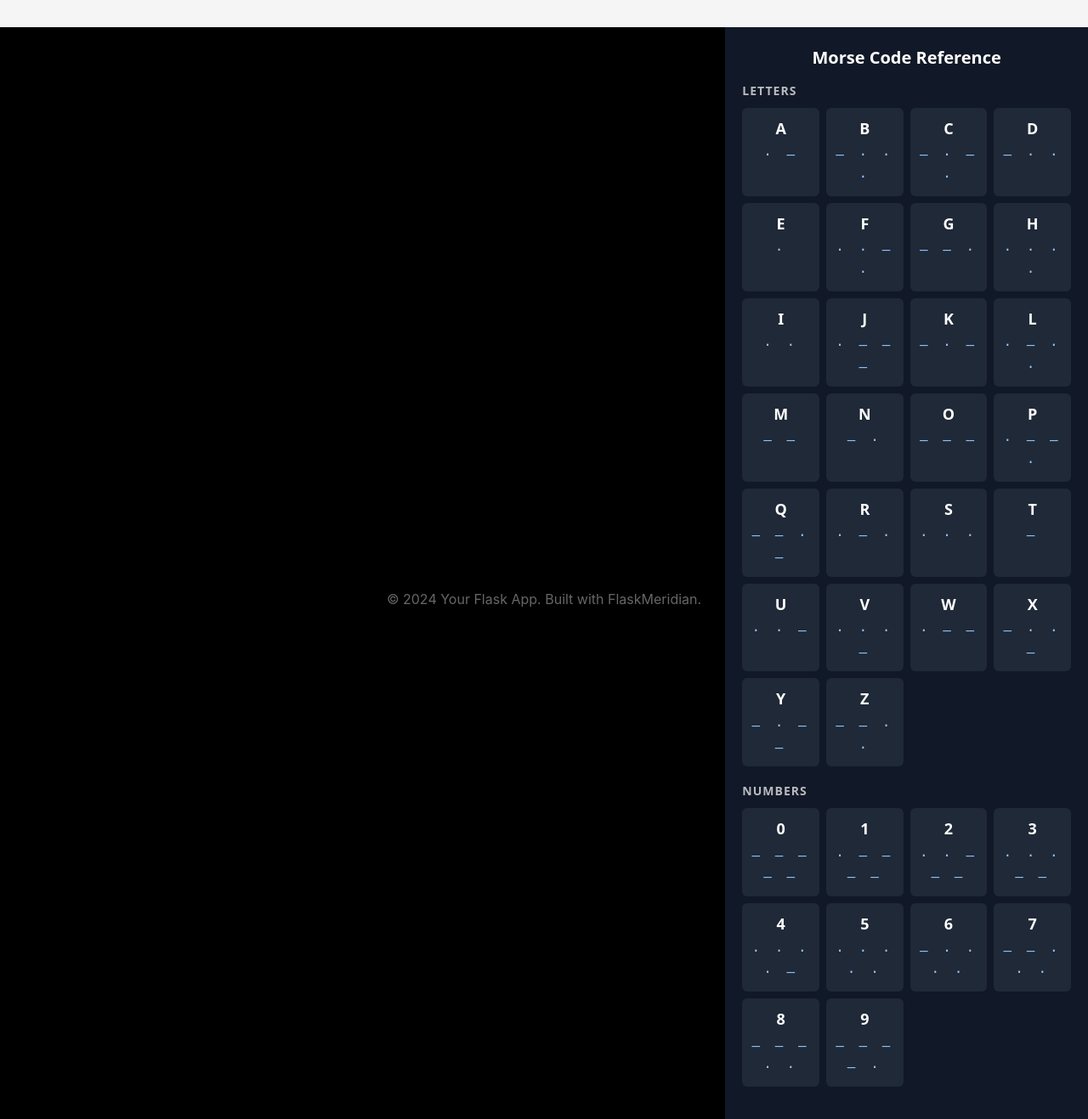
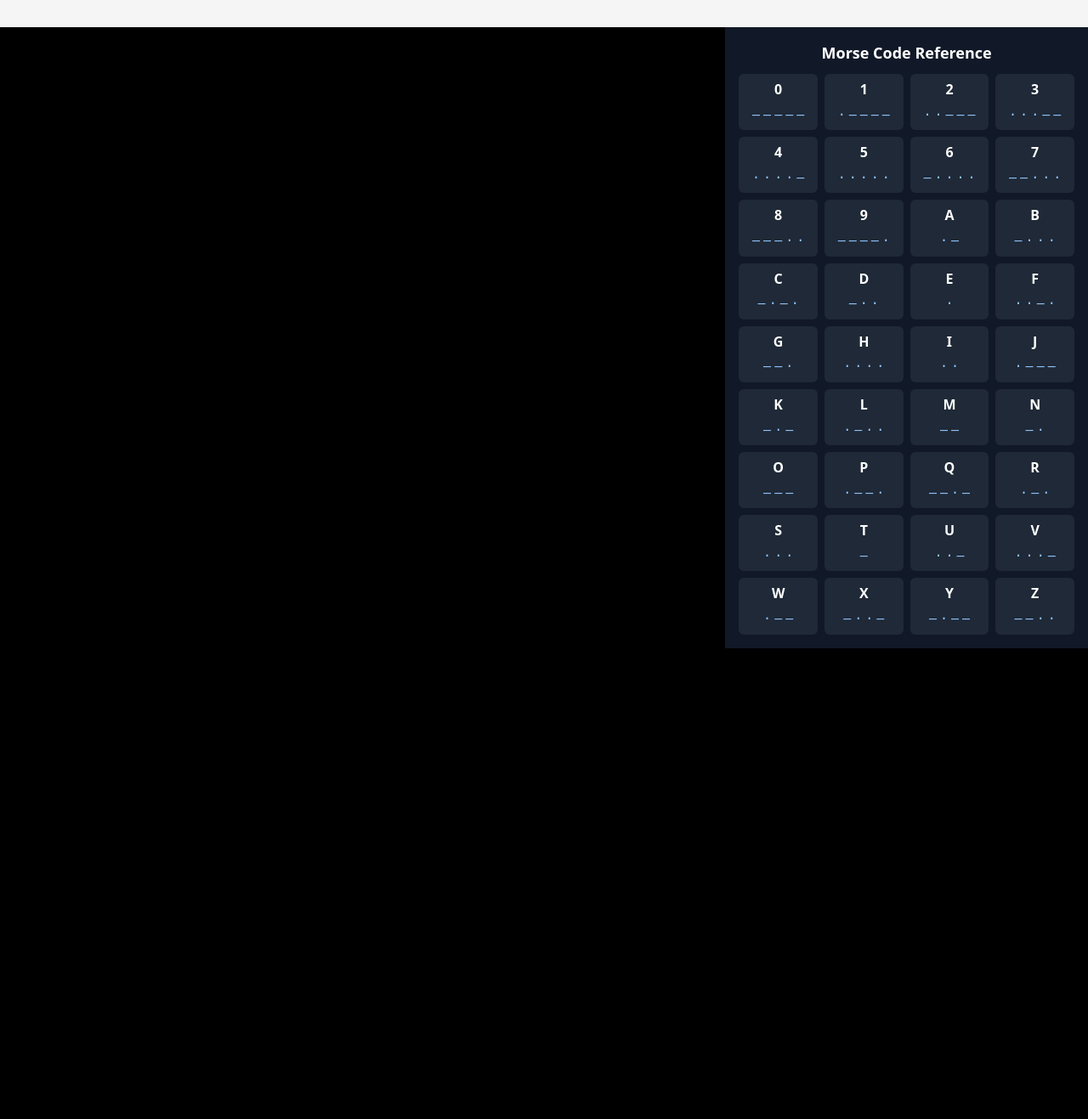
Before and after one commit to Zesuperaker/Accessibilitymorsecodesystem, a Flask app: page / in a window 1280 px wide. Shown: the part 123-1440 px from the top of the page at 85% size. After the commit the page ends 886 px from the top, so only its background shows below. Run offline with Flask 3, Linux system fonts and the light colour scheme.

Commit message:
Polish front end of index.html

```diff
--- a/templates/base.html
+++ b/templates/base.html
@@ -67,7 +67,6 @@
     </main>
 
     <footer class="container">
-        <p>&copy; 2024 Your Flask App. Built with FlaskMeridian.</p>
     </footer>
 
     <script src="{{ url_for('static', filename='js/script.js') }}"></script>
--- a/templates/index.html
+++ b/templates/index.html
@@ -5,7 +5,6 @@
 
 {% block extra_css %}
 <style>
-    /* Override base container styling */
     main.container {
         max-width: none;
         padding: 0;
@@ -35,60 +34,50 @@
         object-fit: cover;
     }
 
-    /* Accessible Morse Legend */
+    /* Compact Accessible Legend */
     .legend-section {
         background: #111827;
         color: white;
-        padding: 20px;
+        padding: 16px;
         display: flex;
         flex-direction: column;
-        justify-content: space-between;
+        justify-content: flex-start;
         font-family: system-ui, sans-serif;
     }
 
     .legend-title {
         text-align: center;
-        font-size: 20px;
+        font-size: 18px;
         font-weight: bold;
-        margin-bottom: 12px;
-    }
-
-    .legend-block {
-        margin-bottom: 18px;
-    }
-
-    .legend-block h3 {
-        font-size: 14px;
-        margin-bottom: 8px;
-        opacity: 0.7;
-        text-transform: uppercase;
-        letter-spacing: 1px;
+        margin-bottom: 10px;
     }
 
     .morse-grid {
         display: grid;
-        grid-template-columns: repeat(4, 1fr);
+        grid-template-columns: repeat(auto-fit, minmax(80px, 1fr));
         gap: 8px;
     }
 
     .morse-item {
         background: #1f2937;
-        padding: 10px 6px;
+        padding: 6px 4px;
         border-radius: 6px;
         text-align: center;
     }
 
     .morse-letter {
         font-weight: bold;
-        font-size: 18px;
-        margin-bottom: 4px;
+        font-size: 16px;
+        margin-bottom: 3px;
     }
 
     .morse-code {
-        font-size: 16px;
-        letter-spacing: 4px;
+        font-size: 15px;
         font-family: monospace;
         color: #93c5fd;
+        display: inline-flex;
+        gap: 4px; /* natural spacing between symbols */
+        justify-content: center;
     }
 
     @media (max-width: 900px) {
@@ -107,19 +96,8 @@
     </div>
 
     <div class="legend-section">
-        <div>
-            <div class="legend-title">Morse Code Reference</div>
-
-            <div class="legend-block">
-                <h3>Letters</h3>
-                <div class="morse-grid" id="lettersGrid"></div>
-            </div>
-
-            <div class="legend-block">
-                <h3>Numbers</h3>
-                <div class="morse-grid" id="numbersGrid"></div>
-            </div>
-        </div>
+        <div class="legend-title">Morse Code Reference</div>
+        <div class="morse-grid" id="morseGrid"></div>
     </div>
 
 </div>
@@ -141,35 +119,28 @@
         9: "----."
     };
 
-    const lettersGrid = document.getElementById("lettersGrid");
-    const numbersGrid = document.getElementById("numbersGrid");
+    const grid = document.getElementById("morseGrid");
 
     function convertToSymbols(code) {
         return code
-            .replace(/\./g, "· ")
-            .replace(/-/g, "– ")
-            .trim();
+            .replace(/\./g, "·")
+            .replace(/-/g, "–")
+            .split("")
+            .map(symbol => `<span>${symbol}</span>`)
+            .join("");
     }
 
     Object.entries(morseCode).forEach(([char, code]) => {
         const div = document.createElement("div");
         div.className = "morse-item";
 
-        const readable = convertToSymbols(code);
-
         div.innerHTML = `
             <div class="morse-letter">${char}</div>
-            <div class="morse-code">${readable}</div>
+            <div class="morse-code">${convertToSymbols(code)}</div>
         `;
 
-        // Screen reader friendly fallback
         div.setAttribute("aria-label", `${char} in morse code is ${code}`);
-
-        if (isNaN(char)) {
-            lettersGrid.appendChild(div);
-        } else {
-            numbersGrid.appendChild(div);
-        }
+        grid.appendChild(div);
     });
 
     async function startCamera() {
```
